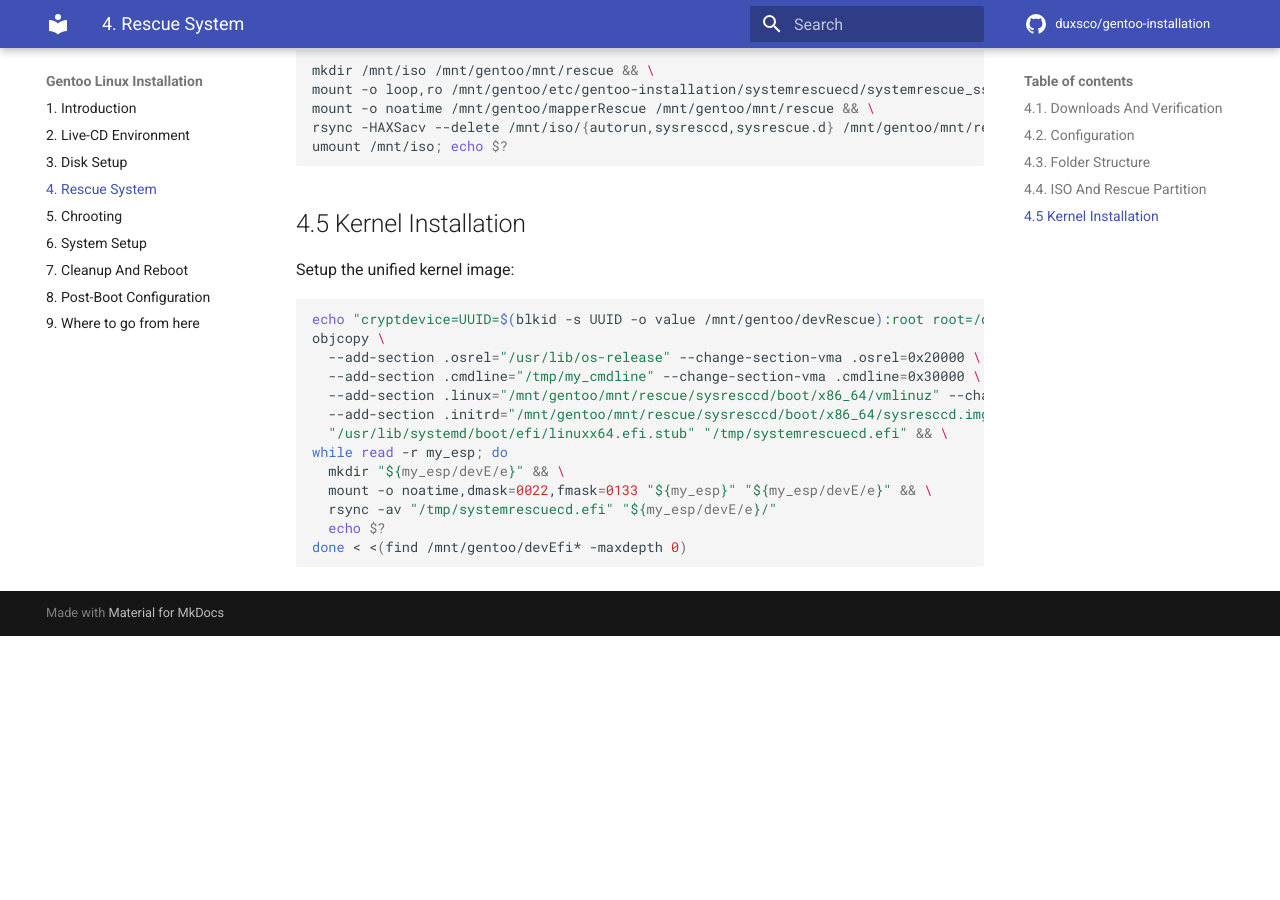
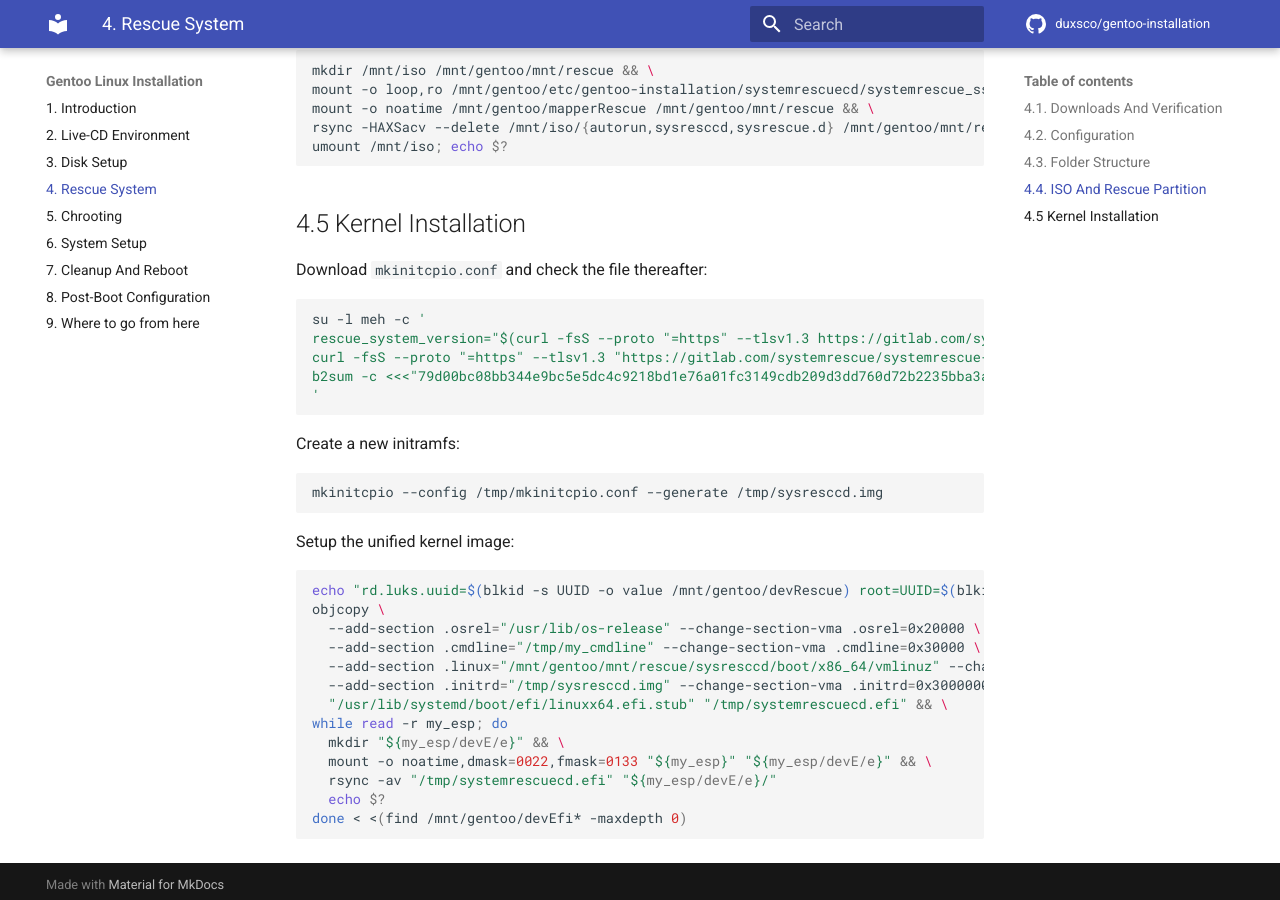
Before and after one commit to duxsco/gentoo-installation, an MkDocs documentation site: the page built from docs/rescue_system.md, in a window 1280 px wide and 900 px high, scrolled down 4076 px. Built offline with MkDocs 1.6.1 and Material for MkDocs 9.7.7, drawn with Linux system fonts in a browser that asks for light colours; comment, search, counter and statistics services are not loaded; before the commit the page ends 4712 px from its top, so only the background shows below that.

Commit message:
Support "measured boot" with rescue system

````diff
--- a/docs/rescue_system.md
+++ b/docs/rescue_system.md
@@ -214,15 +214,31 @@ umount /mnt/iso; echo $?
 
 ## 4.5 Kernel Installation
 
+Download `mkinitcpio.conf` and check the file thereafter:
+
+```bash
+su -l meh -c '
+rescue_system_version="$(curl -fsS --proto "=https" --tlsv1.3 https://gitlab.com/systemrescue/systemrescue-sources/-/raw/main/VERSION)" && \
+curl -fsS --proto "=https" --tlsv1.3 "https://gitlab.com/systemrescue/systemrescue-sources/-/raw/${rescue_system_version}/mkinitcpio.conf" | sed -e "s/ encrypt / sd-encrypt /" -e "s/ udev / systemd /" > /tmp/mkinitcpio.conf && \
+b2sum -c <<<"79d00bc08bb344e9bc5e5dc4c9218bd1e76a01fc3149cdb209d3dd760d72b2235bba3a6e57850df4143ca12d44addc30dc728572640419221efd3c1b14b0045d  /tmp/mkinitcpio.conf"; echo $?
+'
+```
+
+Create a new initramfs:
+
+```bash
+mkinitcpio --config /tmp/mkinitcpio.conf --generate /tmp/sysresccd.img
+```
+
 Setup the unified kernel image:
 
 ```bash
-echo "cryptdevice=UUID=$(blkid -s UUID -o value /mnt/gentoo/devRescue):root root=/dev/mapper/root archisobasedir=sysresccd archisolabel=rescue31415fs noautologin loadsrm=y" > /tmp/my_cmdline && \
+echo "rd.luks.uuid=$(blkid -s UUID -o value /mnt/gentoo/devRescue) root=UUID=$(blkid -s UUID -o value /mnt/gentoo/mapperRescue) archisobasedir=sysresccd archisolabel=rescue31415fs noautologin loadsrm=y rd.luks.options=password-echo=no,tpm2-device=auto" > /tmp/my_cmdline && \
 objcopy \
   --add-section .osrel="/usr/lib/os-release" --change-section-vma .osrel=0x20000 \
   --add-section .cmdline="/tmp/my_cmdline" --change-section-vma .cmdline=0x30000 \
   --add-section .linux="/mnt/gentoo/mnt/rescue/sysresccd/boot/x86_64/vmlinuz" --change-section-vma .linux=0x2000000 \
-  --add-section .initrd="/mnt/gentoo/mnt/rescue/sysresccd/boot/x86_64/sysresccd.img" --change-section-vma .initrd=0x3000000 \
+  --add-section .initrd="/tmp/sysresccd.img" --change-section-vma .initrd=0x3000000 \
   "/usr/lib/systemd/boot/efi/linuxx64.efi.stub" "/tmp/systemrescuecd.efi" && \
 while read -r my_esp; do
   mkdir "${my_esp/devE/e}" && \
````
